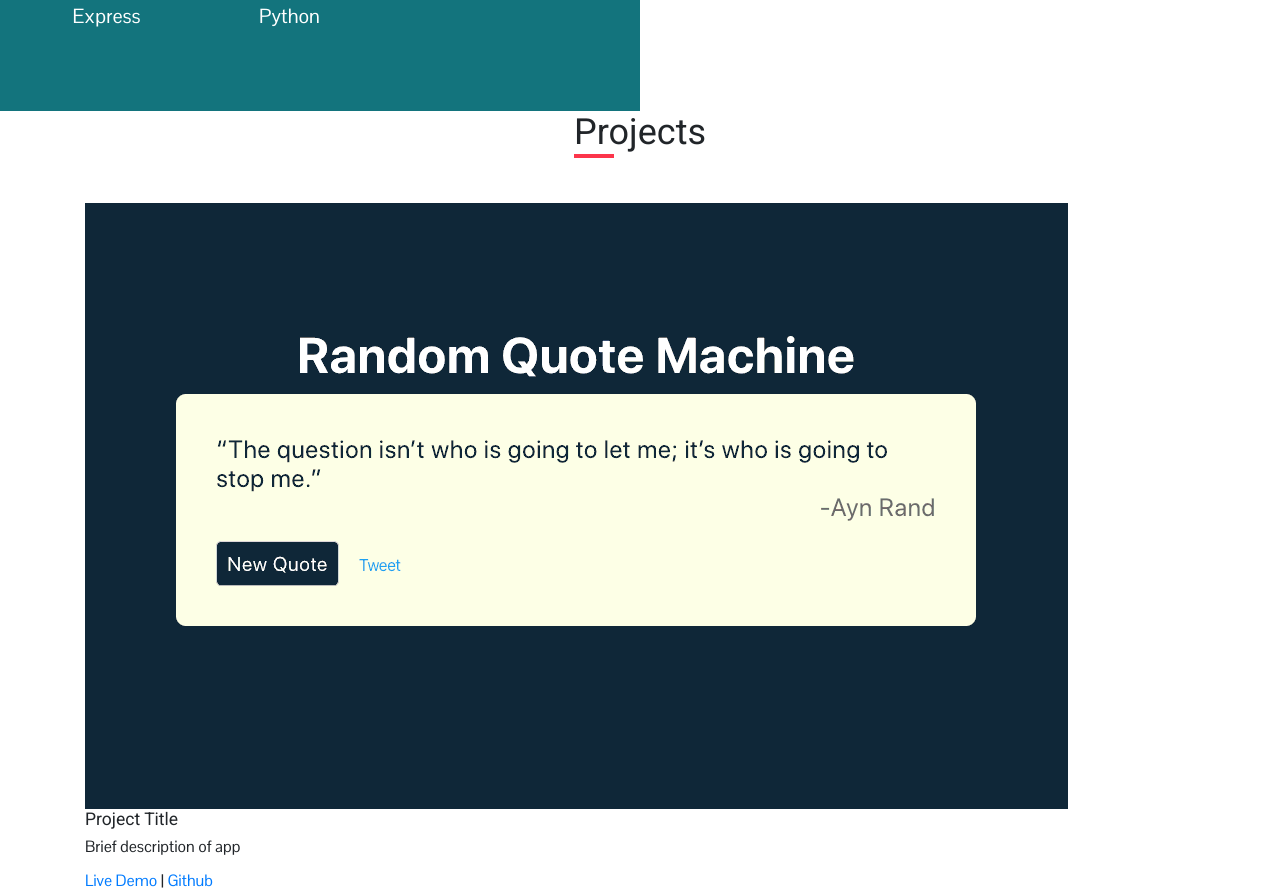
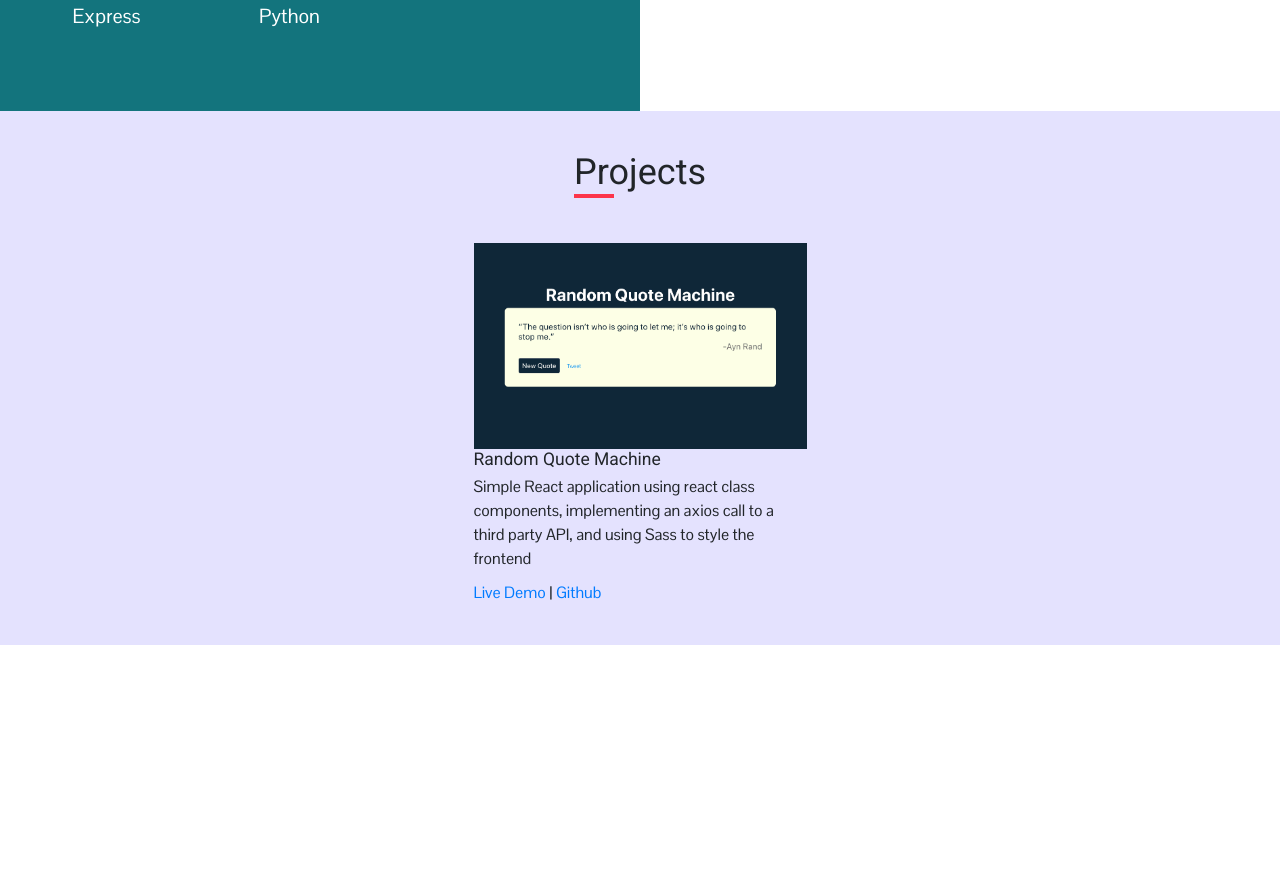
Before and after one commit to Kerri-AnnBates/official-portfolio, a React (Create React App) app: page / in a window 1280 px wide. Shown: the part 1842-2735 px from the top of the page. After the commit the page ends 2487 px from the top, so only its background shows below. Built offline with nearby package versions, Linux system fonts and the light colour scheme.

Commit message:
displaying a project

```diff
--- a/src/components/main/Main.js
+++ b/src/components/main/Main.js
@@ -21,7 +21,7 @@ const Main = () => {
 				<About />
 			</section>
 
-			<section>
+			<section className="projects-list">
 				<Projects />
 			</section>
 		</main>
--- a/src/components/main/ProjectBlock.js
+++ b/src/components/main/ProjectBlock.js
@@ -8,9 +8,9 @@ const ProjectBlock = () => {
 				<img src={randomQuote} />
 			</div>
 			<div className="description">
-				<h3>Project Title</h3>
-				<p>Brief description of app</p>
-				<div><a href="#">Live Demo</a> | <a href="#">Github</a></div>
+				<h3>Random Quote Machine</h3>
+				<p>Simple React application using react class components, implementing an axios call to a third party API, and using Sass to style the frontend</p>
+				<div><a href="https://randomquotemachinekb.netlify.com/" target="_blank">Live Demo</a> | <a href="https://github.com/Kerri-AnnBates/Random-Quote-Machine" target="_blank">Github</a></div>
 			</div>
 		</div>
 	)
--- a/src/styles/app.scss
+++ b/src/styles/app.scss
@@ -5,3 +5,4 @@
 @import './nav.scss';
 @import './jumbotron.scss';
 @import './about.scss';
+@import './projects.scss';
--- /dev/null
+++ b/src/styles/projects.scss
@@ -0,0 +1,15 @@
+.projects-list {
+	position        : relative;
+	padding         : 4rem 0;
+	background-color: #e4e2fe;
+}
+
+.projects-wrapper {
+	display        : flex;
+	justify-content: space-evenly;
+	flex-wrap      : wrap;
+
+	.project-block {
+		flex-basis: 30%;
+	}
+}
```
